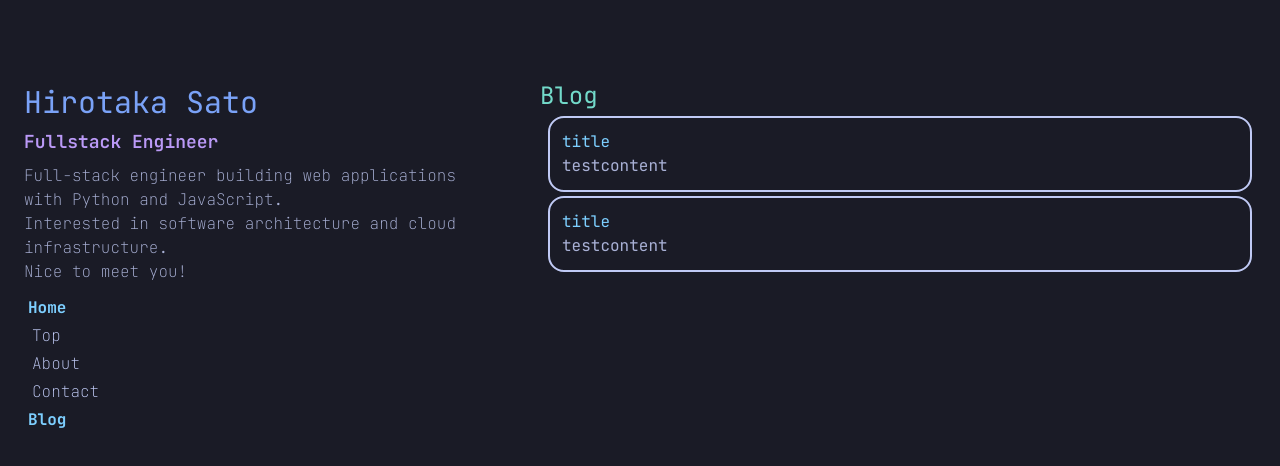
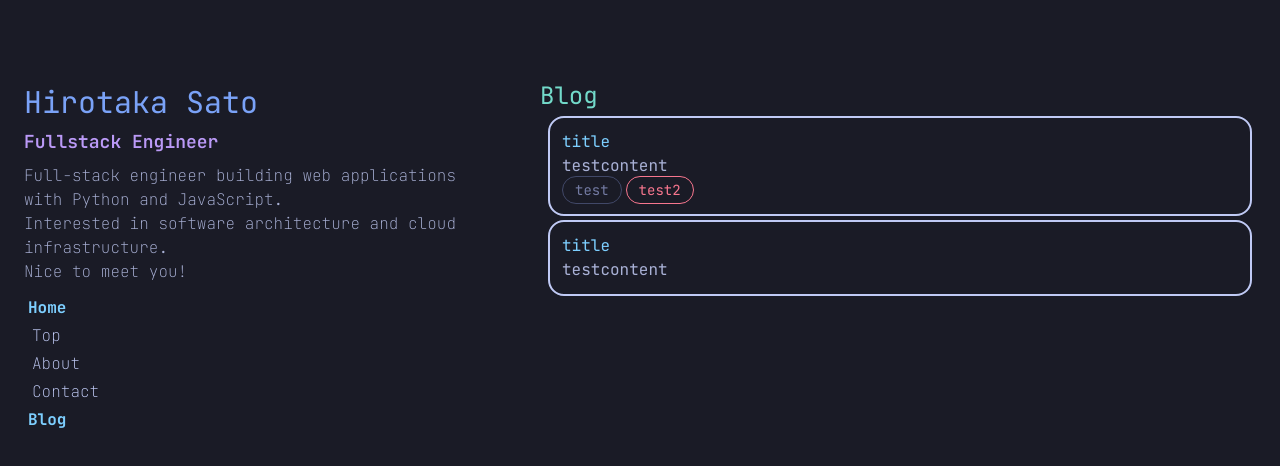
Before and after one commit to 0141tacos/portfolio, a Vue app: page /blog in a window 1280 px wide. Shown: the top 466 px of the page. Built offline with nearby package versions, Linux system fonts and the light colour scheme.

Commit message:
blog修正

```diff
--- a/src/App.vue
+++ b/src/App.vue
@@ -1,7 +1,4 @@
 <script setup>
-import MENU_CONST from './constants/const.js';
-import Career from './components/Career.vue';
-import Feature from './components/Feature.vue';
 import Menu from './components/Menu.vue';
 </script>
 
--- a/src/components/BlogContent.vue
+++ b/src/components/BlogContent.vue
@@ -1,16 +1,6 @@
 <script setup></script>
 
 <template>
-  <div id="blog" class="m-1">
-    <article class="border-2 rounded-2xl p-3 m-1">
-      <h4>title</h4>
-      <p>testcontent</p>
-    </article>
-    <article class="border-2 rounded-2xl p-3 m-1">
-      <h4>title</h4>
-      <p>testcontent</p>
-    </article>
-  </div>
 </template>
 
 <style></style>
--- a/src/style.css
+++ b/src/style.css
@@ -101,3 +101,12 @@
     border-color: var(--color-bg-border);
   }
 }
+
+@layer components {
+  .tag-test {
+    @apply rounded-full px-3 py-1 text-sm border border-bg-border text-text-muted;
+  }
+  .tag-test2 {
+    @apply rounded-full px-3 py-1 text-sm border border-accent-red text-accent-red;
+  }
+}
--- a/src/views/Blog.vue
+++ b/src/views/Blog.vue
@@ -1,11 +1,22 @@
 <script setup>
-  import Blog from '@/components/BlogContent.vue'
+import Blog from '@/components/BlogContent.vue';
 </script>
 
 <template>
   <div class="container mx-auto min-w-xs">
     <h3 class="text-2xl">Blog</h3>
-    <Blog />
+    <div id="blog" class="m-1">
+      <article class="border-2 rounded-2xl p-3 m-1">
+        <h4>title</h4>
+        <p>testcontent</p>
+        <span class="tag-test">test</span>
+        <span class="mx-1 tag-test2">test2</span>
+      </article>
+      <article class="border-2 rounded-2xl p-3 m-1">
+        <h4>title</h4>
+        <p>testcontent</p>
+      </article>
+    </div>
   </div>
 </template>
 
```
